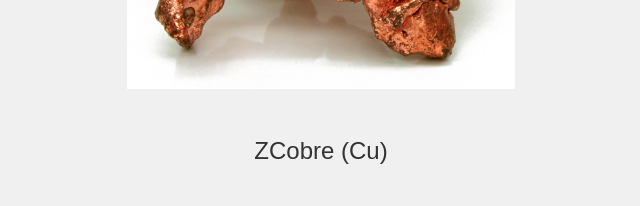
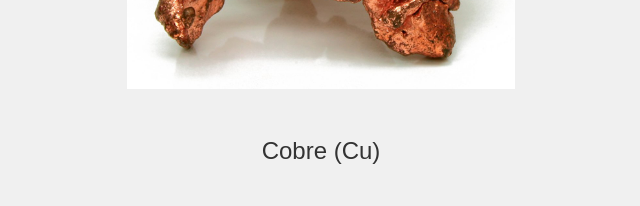
Before and after one commit to KurisuKun-05/KurisuKun-05.github.io, a plain HTML site: page index.html in a window 1280 px wide. Shown: the part 1660-1866 px from the top of the page, 319-959 px from the left. Drawn offline with Linux system fonts and the light colour scheme.

Commit message:
Update index.html

```diff
--- a/index.html
+++ b/index.html
@@ -167,7 +167,7 @@
             <img src="img/zinc.jpg" alt="Imagen de Zinc" class="imagen-zinc">
             <p class="texto-debajo">Zinc (Zn)</p>
             <img src="img/cobre.jpg" class="imagen-cobre" alt="Imagen de Cobre">
-            <p class="texto-debajo">ZCobre (Cu)</p>
+            <p class="texto-debajo">Cobre (Cu)</p>
             <img src="img/hidro.jpg" class="imagen-hidro" alt="Imagen de Hidro">
             <p class="texto-debajo">Hidroxido de Sodio (NaOH)</p>
             <p>Se ocupara una Disolucion de Hidroxido de Sodio del 10%</p>
```
